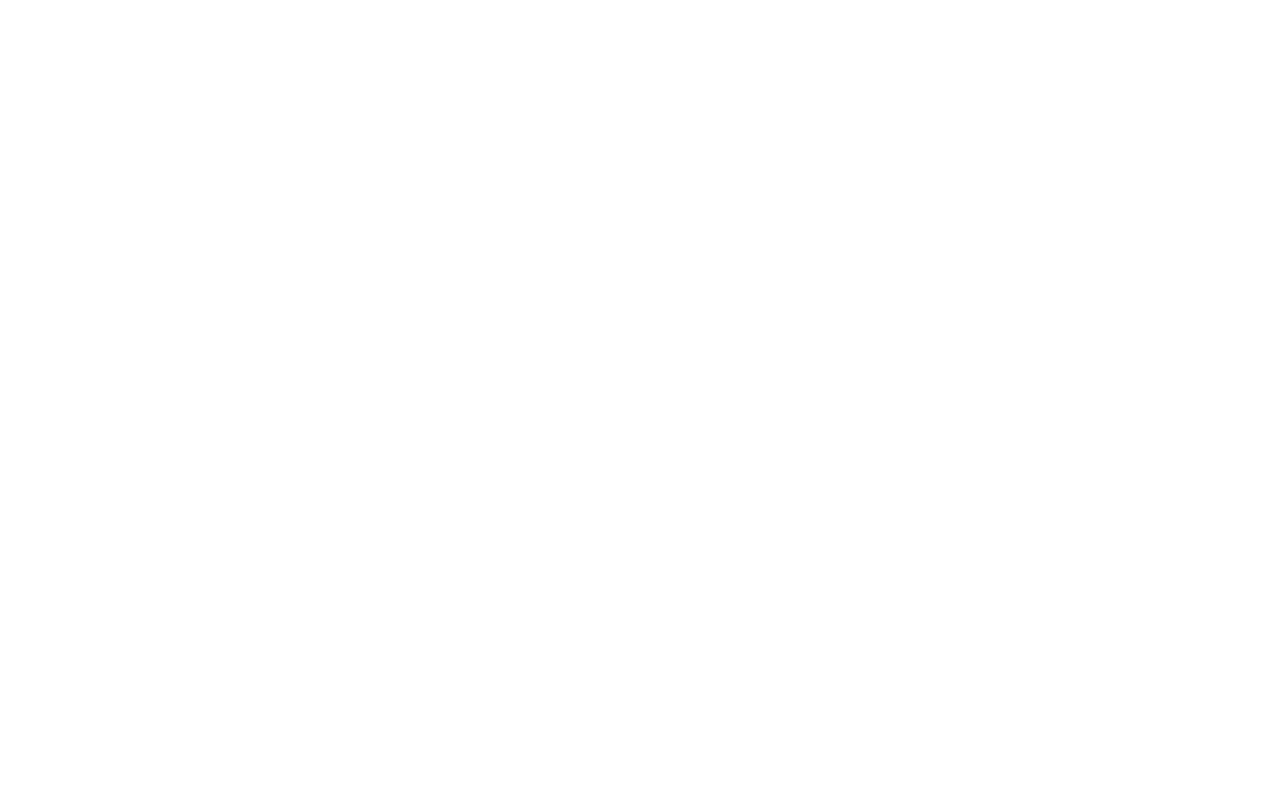
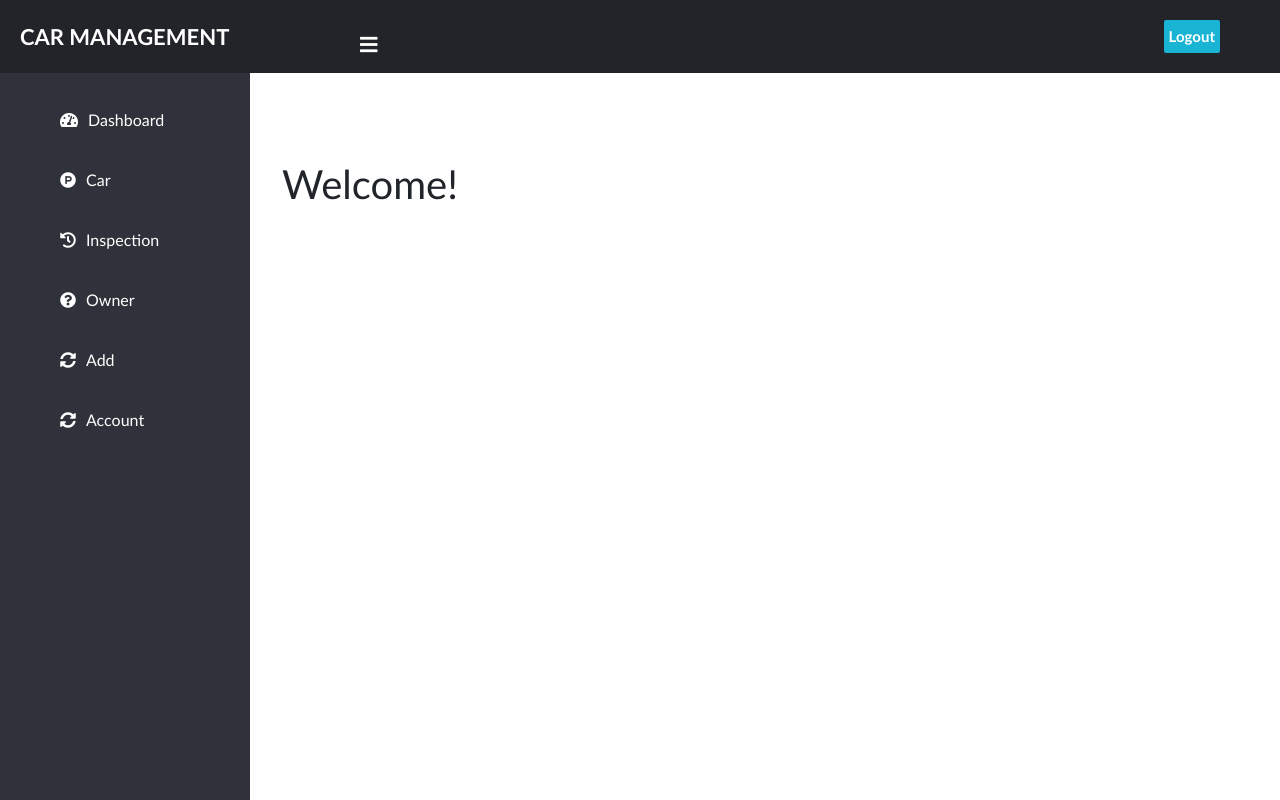
Before and after one commit to gaming0d/BTL_Web, a React (Create React App) app: page /cuc/dashboard in a window 1280 px wide. Before the commit this address had no page. Built offline with nearby package versions, Linux system fonts and the light colour scheme; the HTML template or start-up script is replaced by a standard one.

Commit message:
dashboard

```diff
--- a/src/App.js
+++ b/src/App.js
@@ -14,6 +14,7 @@
 import Inspection from "./components/Office/Inspection"
 import CarForm from './components/Office/add';
 import Account from './components/Office/Account';
+import Dashboard from './components/Office/Dashboard';
 const App = () => {
   return (
     <Router>
@@ -29,6 +30,7 @@
         <Route path="/cuc/listofinspection" element={<Inspection/>}/>
         <Route path="/cuc/add" element = {<CarForm/>}/>
         <Route path="/cuc/account" element = {<Account/>}/>
+        <Route path="/cuc/dashboard" element = {<Dashboard/>}/>
       </Routes>
     </Router>
     // <a href="/cuc/dashboard"><i className="fas fa-tachometer-alt"></i><span>Dashboard</span></a>
--- a/src/components/Authentication/Login.js
+++ b/src/components/Authentication/Login.js
@@ -43,7 +43,7 @@
           if (selectedOption === 'center') {
             navigate('/center/mainpage');
           } else if (selectedOption === 'cuc') {
-            navigate('/cuc/mainpage');
+            navigate('/cuc/dashboard');
           }
         } else {
           throw new Error('Invalid credentials');
--- a/src/components/Office/Base.js
+++ b/src/components/Office/Base.js
@@ -20,7 +20,7 @@
           <h3>Car Management </h3>
         </div>
         <div className="right_area">
-          <a href="/logout" className="logout_btn">Logout</a>
+          <a href="/" className="logout_btn">Logout</a>
         </div>
       </header>
 
--- /dev/null
+++ b/src/components/Office/Dashboard.js
@@ -0,0 +1,21 @@
+import React, { useState, useEffect } from 'react';
+import axios from 'axios';
+import BaseLayout from './Base';
+
+const Dashboard = () => {
+    return (
+        <BaseLayout>
+          <div className="container">
+            <div className="panel panel-primary">
+              <div className="panel-heading">
+      <div>
+        <h1>Welcome!</h1>
+      </div>
+      </div>
+      </div>
+          </div>
+        </BaseLayout>
+    );
+  };
+
+  export default Dashboard;
```
